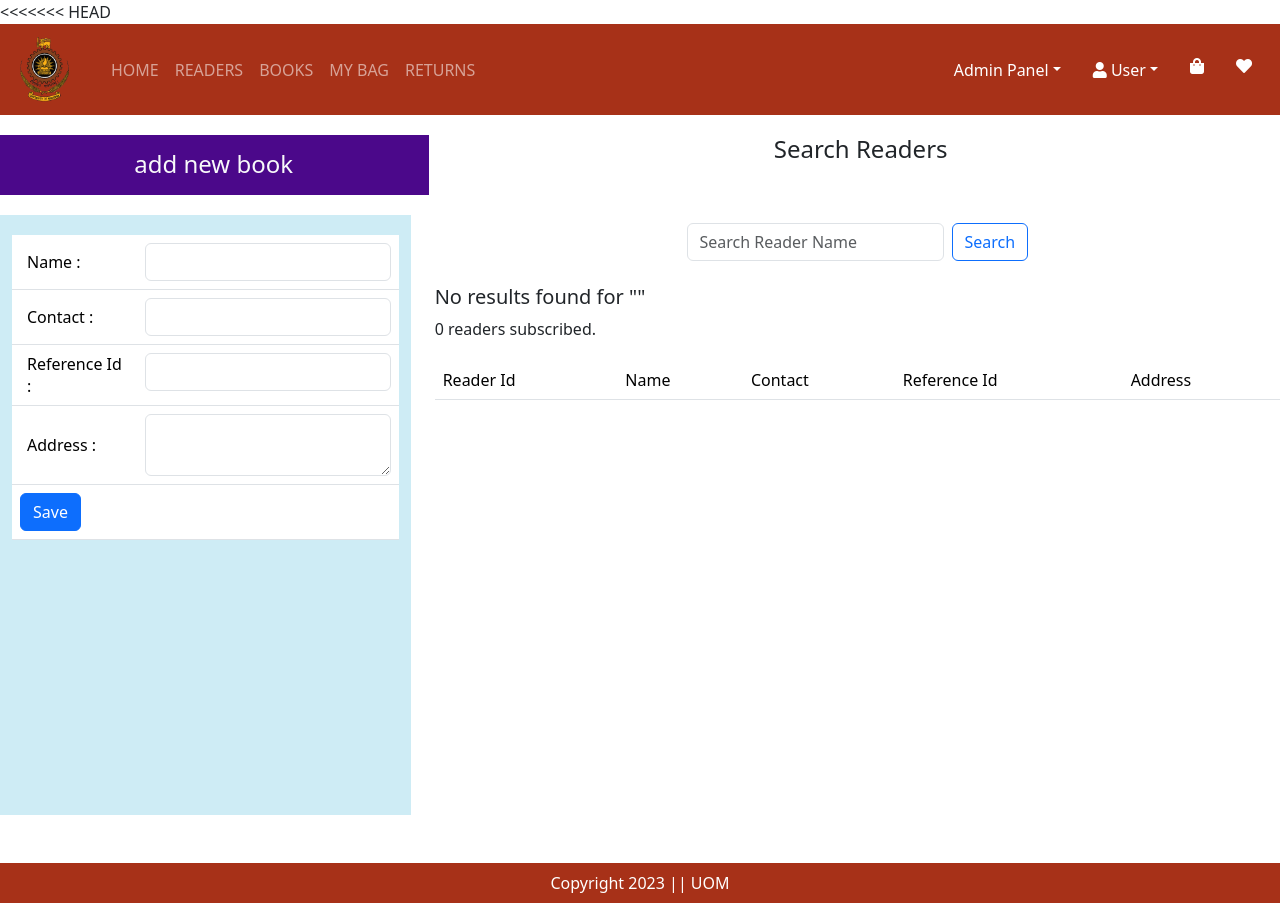
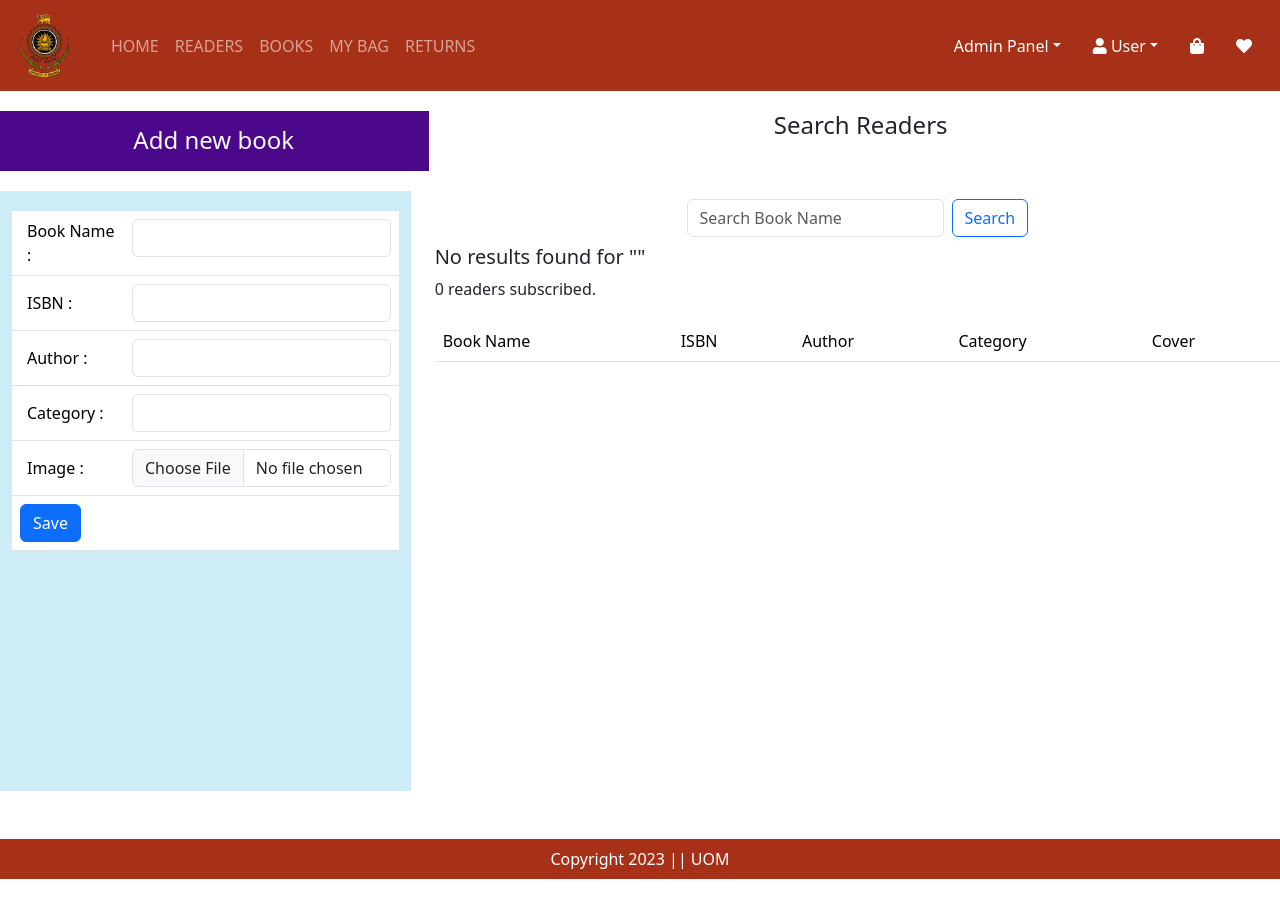
Before and after one commit to vishalgimhan/LibrarySystem, a Django app: page /adminbooks in a window 1280 px wide. After the commit the page ends 879 px from the top, so only its background shows below. Run offline with Django 3.2, Linux system fonts and the light colour scheme; a user stored in the database is signed in; data comes from the database, SQL or seed files in the repository; both versions use the stored data as it was after the commit.

Commit message:
modifiyng

```diff
--- a/Group assaigmne t/mysite/lims_app/templates/adminbooks.html
+++ b/Group assaigmne t/mysite/lims_app/templates/adminbooks.html
@@ -1,4 +1,3 @@
-<<<<<<< HEAD
 {% extends "index.html" %}
 {% load static %}
 
@@ -7,7 +6,7 @@
 <div class="container-flex text-center justify-content-center align-items-center" style="padding-top: 10px; padding-bottom: 20px; margin-left: 10px; vertical-align: middle;">
     <div class="row justify-content-center align-middle" style="margin-top: 10px; height: 60px;">
         <div class="col-md-4 text-light" style="background-color: #4B088A;">
-            <h4 style="margin-top: 15px;">add new book</h4>
+            <h4 style="margin-top: 15px;">Add new book</h4>
         </div>
         <div class="col-md-8">
             <h4>Search Readers</h4>
@@ -22,28 +21,31 @@
     {% csrf_token %}
     <table class="table" style="margin-top: 20px;">
         <tr>
-                        <td style="text-align: left; vertical-align: middle; padding-left: 15px;">Name : </td>
+            <td style="text-align: left; vertical-align: middle; padding-left: 15px;">Book Name : </td>
             <td><input type="text" class="form-control" name="Book Name"></td>
         </tr>
         <tr>
-                        <td style="text-align: left; vertical-align: middle; padding-left: 15px;">Contact : </td>
+            <td style="text-align: left; vertical-align: middle; padding-left: 15px;">ISBN : </td>
             <td><input type="text" class="form-control" name="ISBN"></td>
         </tr>
         <tr>
-                        <td style="text-align: left; vertical-align: middle; padding-left: 15px;">Reference Id : </td>
+            <td style="text-align: left; vertical-align: middle; padding-left: 15px;">Author : </td>
             <td><input type="text" class="form-control" name="Author"></td>
         </tr>
         <tr>
-                        <td style="text-align: left; vertical-align: middle; padding-left: 15px;">Address : </td>
-                        <td><textarea type="text" class="form-control" name="Category"></textarea></td>
+            <td style="text-align: left; vertical-align: middle; padding-left: 15px;">Category : </td>
+            <td><input type="text" class="form-control" name="Category"></td>
         </tr>
-
+        <tr>
+            <td style="text-align: left; vertical-align: middle; padding-left: 15px;">Image : </td>
+            <td><input type="file" class="form-control" name="Image"></td>
+        </tr>
         <tr>
             <td colspan="2"><button class="btn btn-primary" type="submit">Save</button></td>
         </tr>
-
     </table>
 </form>
+
 
         </div>
     </div>
@@ -53,7 +55,7 @@
             <nav class="navbar bg-body-light">
                 <div class="container-fluid justify-content-center align-items-center">
                     <form class="d-flex" role="search" action="/search_reader" method="get">
-                        <input class="form-control me-2" type="text" placeholder="Search Reader Name" name="query">
+                        <input class="form-control me-2" type="text" placeholder="Search Book Name" name="query">
                         <button class="btn btn-outline-primary" type="submit">Search</button>
                     </form>
                 </div>
@@ -78,11 +80,11 @@
                 <table class="table table-hover">
                     <thead>
                         <tr>
-                            <td>Reader Id</td>
-                            <td>Name</td>
-                            <td>Contact</td>
-                            <td>Reference Id</td>
-                            <td>Address</td>
+                            <td>Book Name</td>
+                            <td>ISBN  </td>
+                            <td>Author </td>
+                            <td>Category </td>
+                            <td>Cover</td>
                         </tr>
                     </thead>
                     <tbody>
```
Also changed, not shown: Group assaigmne t/mysite/db.sqlite3. Lines whose indentation alone changed are shown as unchanged.
